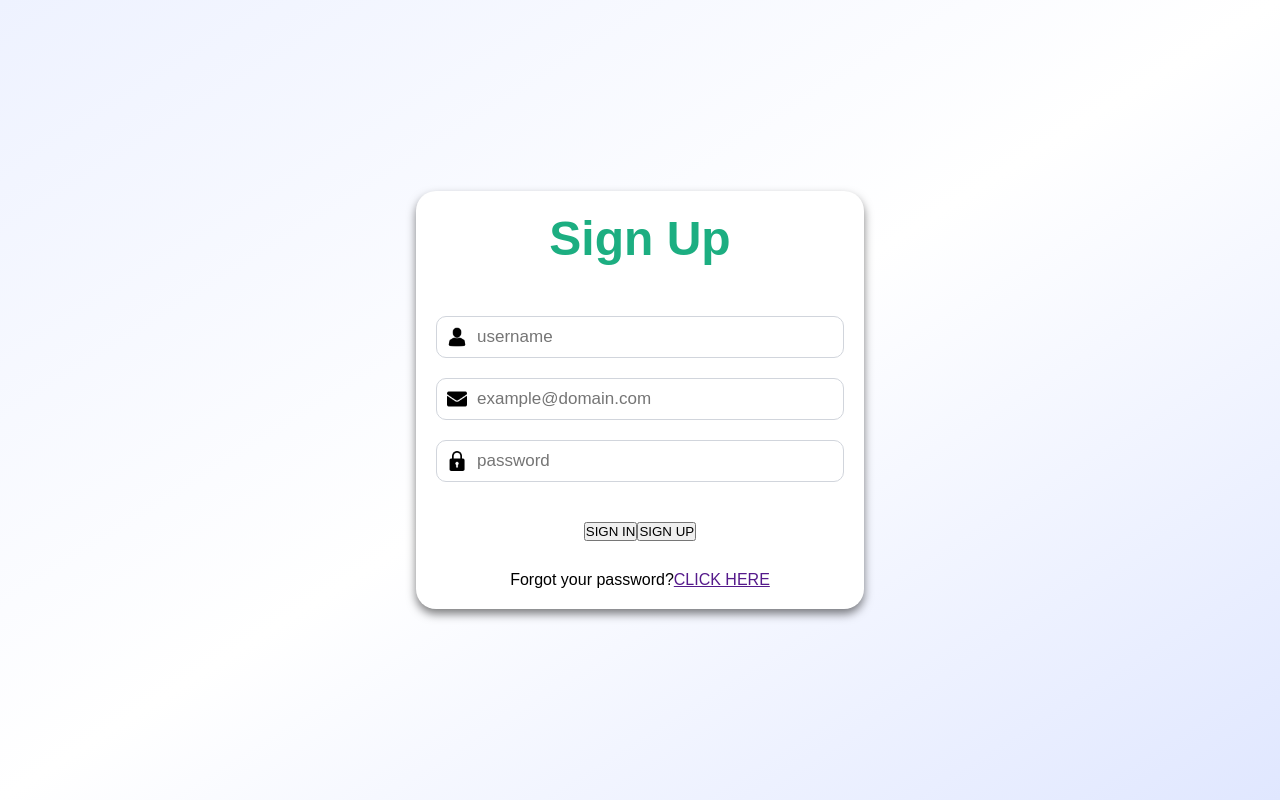
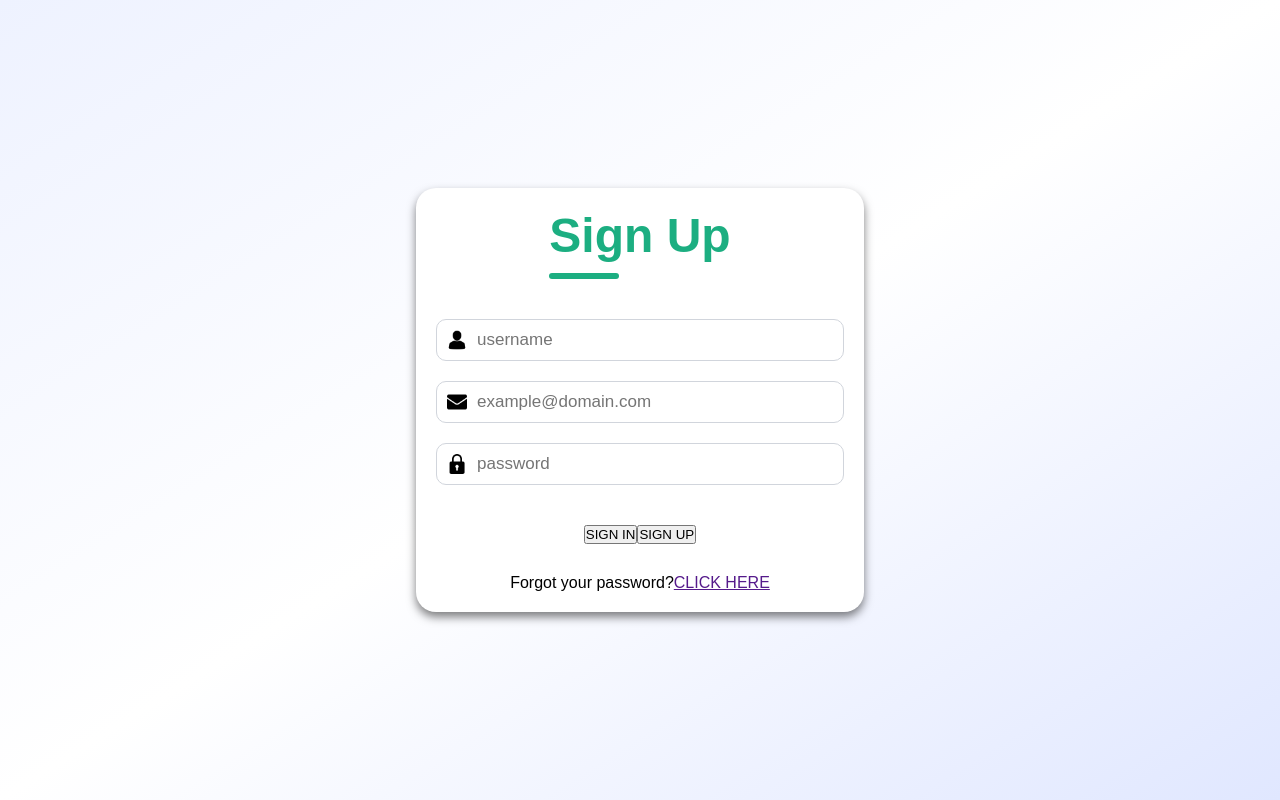
Before and after one commit to NelMatrix743/simple_react_sign_in_up, a React (Vite) app: page / in a window 1280 px wide. Built offline with nearby package versions, Linux system fonts and the light colour scheme.

Commit message:
add style for header text underline

```diff
--- a/src/Components/AuthSection/AuthSection.css
+++ b/src/Components/AuthSection/AuthSection.css
@@ -23,6 +23,13 @@
     font-size: 48px;
     font-weight: 700;
     margin-bottom: 10px;
+}
+
+.underline {
+    width: 70px;
+    height: 6px;
+    background: #1CAE81;
+    border-radius: 9px;
 }
 
 
```
